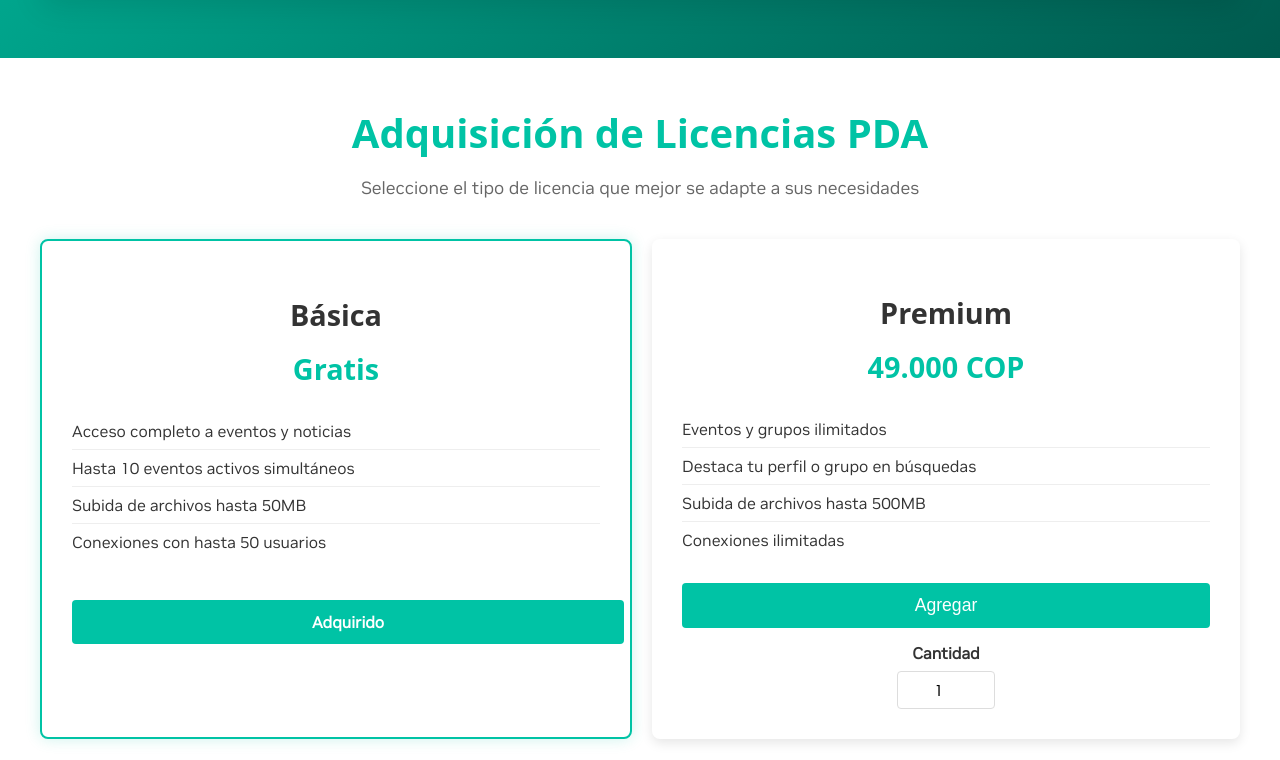
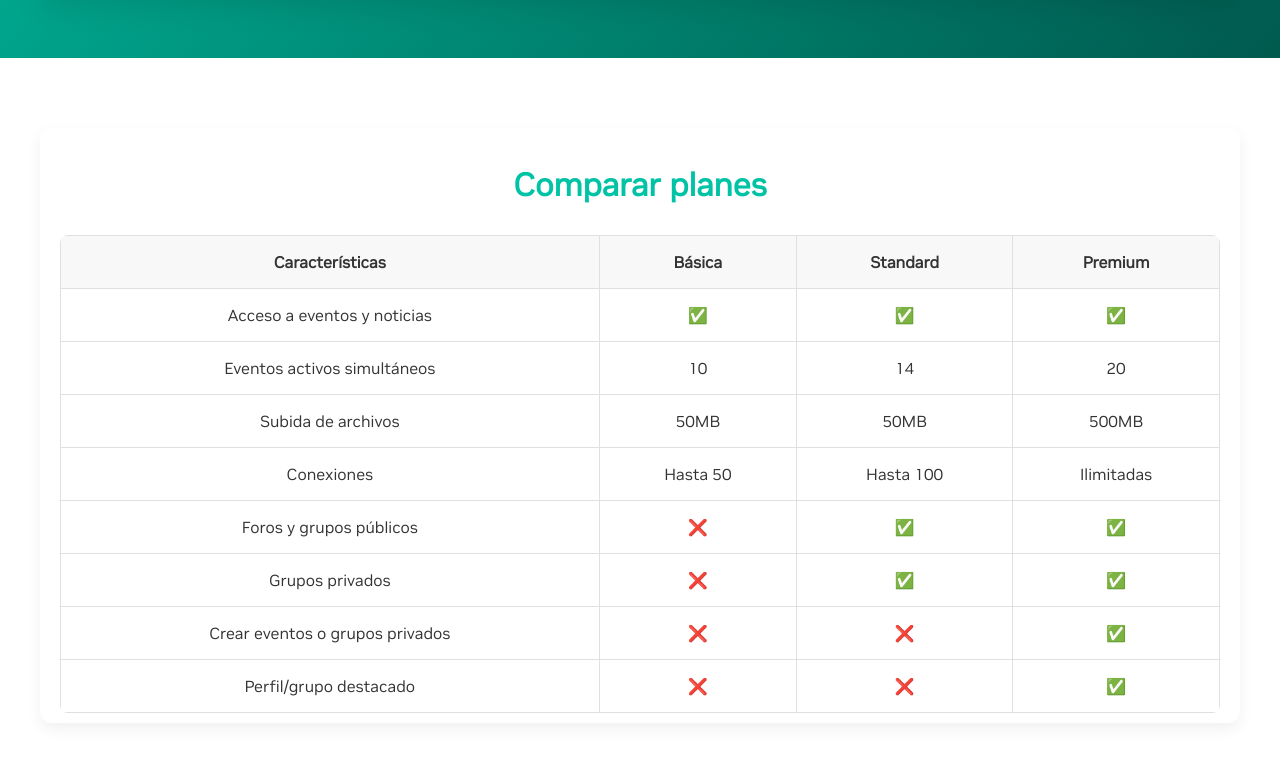
Before and after one commit to Migumi-07/Conecta-Poly, a React (Create React App) app: page /Home in a window 1280 px wide. Shown: the part 2544-3304 px from the top of the page. Built offline with nearby package versions, Linux system fonts and the light colour scheme.

Commit message:
Se añaden las licencias

```diff
--- a/src/components/Home/License.jsx
+++ b/src/components/Home/License.jsx
@@ -14,18 +14,32 @@ const License = () => {
       ],
     },
     {
+      name: "Standard",
+      price: 39000,
+      features: [
+        "Acceso a foros y grupos públicos",
+        "Acceso a grupos privados por intereses comunes",
+        "Crear un grupo privado",
+        "Conexiones con hasta 100 usuarios",
+        "Organización de actividades o eventos",
+        "Hasta 14 eventos activos simultáneos",
+      ],
+    },
+    {
       name: "Premium",
-      price: 49000,
+      price: 99000,
       features: [
         "Eventos y grupos ilimitados",
         "Destaca tu perfil o grupo en búsquedas",
         "Subida de archivos hasta 500MB",
         "Conexiones ilimitadas",
+        "Crear un evento y/o grupo privado",
+        "Hasta 20 eventos activos simultáneos",
       ],
     },
   ];
 
-  const [quantities, setQuantities] = useState([0, 1]);
+  const [quantities, setQuantities] = useState([0, 1, 1]);
   const [cart, setCart] = useState([]);
   const [animatingCard, setAnimatingCard] = useState(null);
   const [visibleSections, setVisibleSections] = useState([]);
@@ -76,7 +90,6 @@ const License = () => {
     const itemToRemove = cart[indexToRemove];
 
     if (itemToRemove.quantity > 1) {
-      // Si hay más de una unidad, disminuir la cantidad en 1
       const updatedCart = [...cart];
       updatedCart[indexToRemove] = {
         ...itemToRemove,
@@ -85,7 +98,6 @@ const License = () => {
       };
       setCart(updatedCart);
     } else {
-      // Si solo hay una unidad, eliminar completamente el item
       setCart(cart.filter((_, index) => index !== indexToRemove));
     }
   };
@@ -130,10 +142,73 @@ const License = () => {
 
   return (
     <div className="license-container">
+      <div className="compare-plans-section">
+        <h2>Comparar planes</h2>
+        <table className="compare-table">
+          <thead>
+            <tr>
+              <th>Características</th>
+              <th>Básica</th>
+              <th>Standard</th>
+              <th>Premium</th>
+            </tr>
+          </thead>
+          <tbody>
+            <tr>
+              <td>Acceso a eventos y noticias</td>
+              <td>✅</td>
+              <td>✅</td>
+              <td>✅</td>
+            </tr>
+            <tr>
+              <td>Eventos activos simultáneos</td>
+              <td>10</td>
+              <td>14</td>
+              <td>20</td>
+            </tr>
+            <tr>
+              <td>Subida de archivos</td>
+              <td>50MB</td>
+              <td>50MB</td>
+              <td>500MB</td>
+            </tr>
+            <tr>
+              <td>Conexiones</td>
+              <td>Hasta 50</td>
+              <td>Hasta 100</td>
+              <td>Ilimitadas</td>
+            </tr>
+            <tr>
+              <td>Foros y grupos públicos</td>
+              <td>❌</td>
+              <td>✅</td>
+              <td>✅</td>
+            </tr>
+            <tr>
+              <td>Grupos privados</td>
+              <td>❌</td>
+              <td>✅</td>
+              <td>✅</td>
+            </tr>
+            <tr>
+              <td>Crear eventos o grupos privados</td>
+              <td>❌</td>
+              <td>❌</td>
+              <td>✅</td>
+            </tr>
+            <tr>
+              <td>Perfil/grupo destacado</td>
+              <td>❌</td>
+              <td>❌</td>
+              <td>✅</td>
+            </tr>
+          </tbody>
+        </table>
+      </div>
       <header className="license-header">
-        <h1>Adquisición de Licencias PDA</h1>
+        <h1>Mejora tu plan</h1>
         <p>
-          Seleccione el tipo de licencia que mejor se adapte a sus necesidades
+          Selecciona el tipo de licencia que mejor se adapte a sus necesidades
         </p>
       </header>
 
--- a/src/styles/Home/License.css
+++ b/src/styles/Home/License.css
@@ -1,4 +1,3 @@
-/* License.css */
 @font-face {
   font-family: Nvidia;
   src: url(../../fonts/Nvidia.ttf);
@@ -269,6 +268,92 @@
   width: 120px;
 }
 
+.license-card:nth-child(2) {
+  position: relative;
+  border: 2px solid #333;
+}
+
+.license-card:nth-child(2)::before {
+  content: "Recomendado";
+  position: absolute;
+  top: -10px;
+  right: 20px;
+  background: #25c79e;
+  color: white;
+  padding: 4px 10px;
+  border-radius: 4px;
+  font-size: 0.8rem;
+  font-weight: bold;
+}
+
+.compare-plans-section {
+  margin-top: 50px;
+  padding: 10px 20px;
+  background-color: #ffffff;
+  border-radius: 12px;
+  box-shadow: 0 6px 16px rgba(0, 0, 0, 0.06);
+  animation: fadeIn 1s ease-out;
+}
+
+.compare-plans-section h2 {
+  text-align: center;
+  margin-bottom: 30px;
+  font-size: 2rem;
+  color: #00c3a5;
+  font-family: "Nvidia";
+  position: relative;
+}
+
+.compare-table {
+  width: 100%;
+  border-collapse: collapse;
+  font-family: "Nvidia";
+  animation: fadeIn 1s ease-out;
+  overflow: hidden;
+  border-radius: 8px;
+}
+
+.compare-table th,
+.compare-table td {
+  border: 1px solid #e0e0e0;
+  padding: 16px;
+  text-align: center;
+  font-size: 1rem;
+}
+
+.compare-table th {
+  background-color: #f8f8f8;
+  font-weight: bold;
+  color: #333;
+}
+
+.compare-table td {
+  background-color: #fff;
+  transition: background-color 0.3s ease;
+}
+
+.compare-table td.highlight {
+  background-color: rgba(0, 195, 165, 0.1);
+  font-weight: bold;
+  color: #00c3a5;
+}
+
+.compare-table tr:hover td {
+  background-color: #f0fdfa;
+}
+
+@media (max-width: 768px) {
+  .compare-table th,
+  .compare-table td {
+    font-size: 0.9rem;
+    padding: 12px;
+  }
+
+  .compare-plans-section {
+    padding: 20px 10px;
+  }
+}
+
 @keyframes fadeIn {
   from {
     opacity: 0;
```
